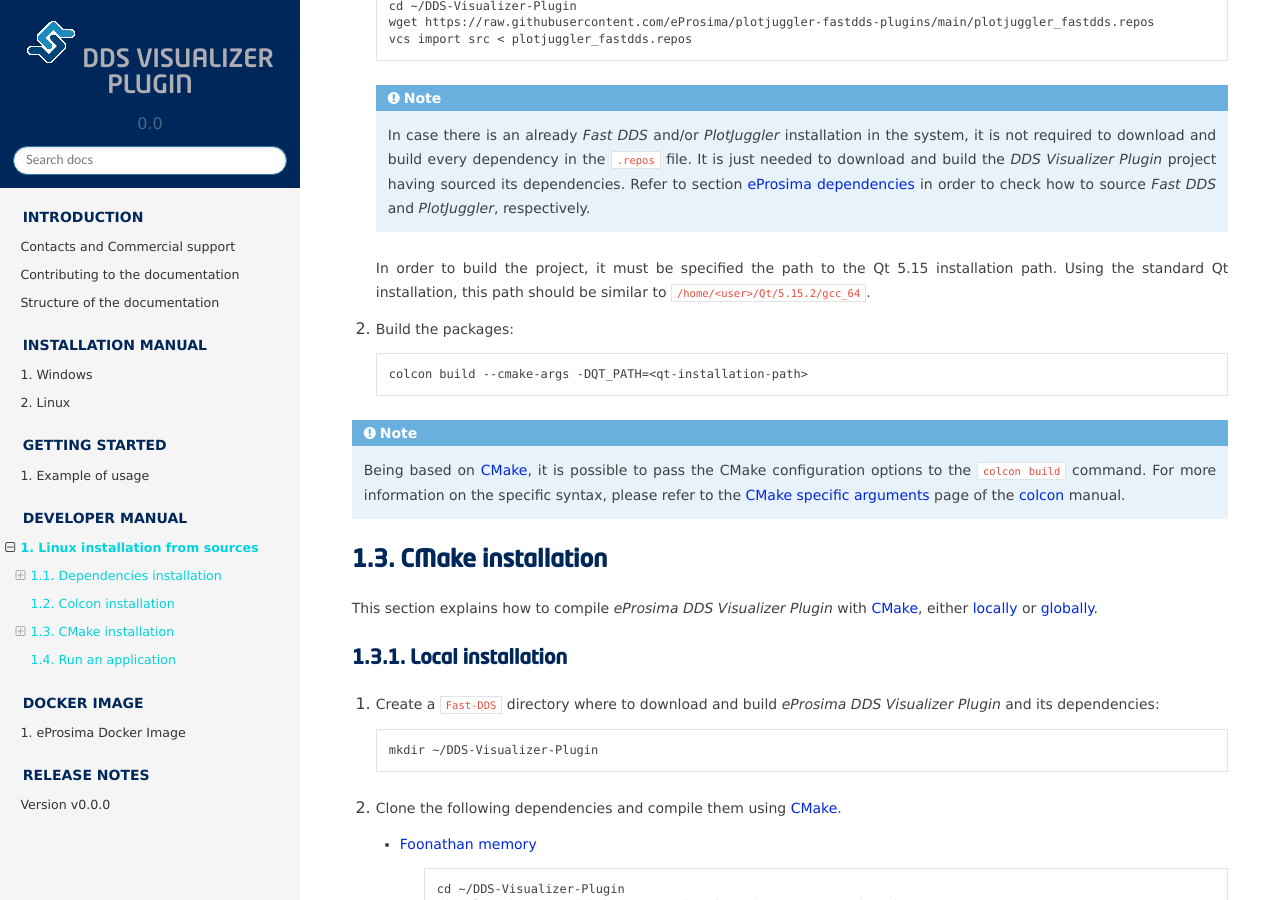
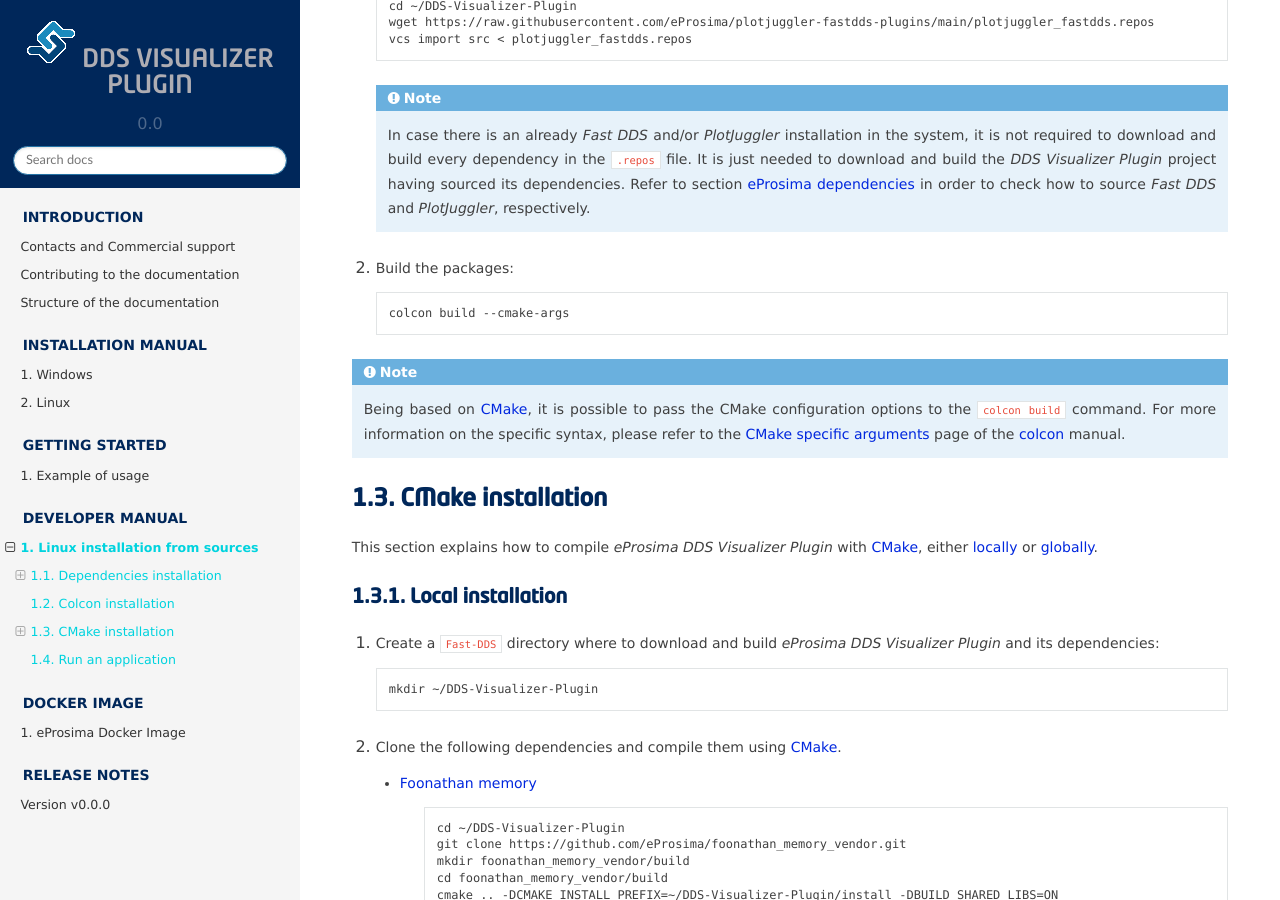
Before and after one commit to eProsima/fastdds-visualizer-plugin, a Sphinx documentation site: the page built from docs/rst/developer_manual/installation/sources/linux.rst, in a window 1280 px wide and 900 px high, scrolled down 2862 px. Built offline with Sphinx 7.4.7 and the Read the Docs theme 2.0.0, drawn with Linux system fonts in a browser that asks for light colours; some of the changed text lies outside the part shown.

Commit message:
Review: Qt path not required
Signed-off-by: Anton Rey <aanton.rv@gmail.com>

```diff
--- a/docs/rst/developer_manual/installation/sources/linux.rst
+++ b/docs/rst/developer_manual/installation/sources/linux.rst
@@ -181,14 +181,11 @@ Colcon installation
         Refer to section :ref:`eprosima_dependencies` in order to check how
         to source *Fast DDS* and *PlotJuggler*, respectively.
 
-    In order to build the project, it must be specified the path to the Qt 5.15 installation path.
-    Using the standard Qt installation, this path should be similar to :code:`/home/<user>/Qt/5.15.2/gcc_64`.
-
 #.  Build the packages:
 
     .. code-block:: bash
 
-        colcon build --cmake-args -DQT_PATH=<qt-installation-path>
+        colcon build --cmake-args
 
 .. note::
 
@@ -275,8 +272,7 @@ Local installation
         cd DDS-Visualizer-Plugin/build
         cmake .. \
             -DCMAKE_INSTALL_PREFIX=~/DDS-Visualizer-Plugin/install \
-            -DCMAKE_PREFIX_PATH=~/DDS-Visualizer-Plugin/install \
-            -DQT_PATH=<qt-installation-path>
+            -DCMAKE_PREFIX_PATH=~/DDS-Visualizer-Plugin/install
         cmake --build . --target install
 
 
```
